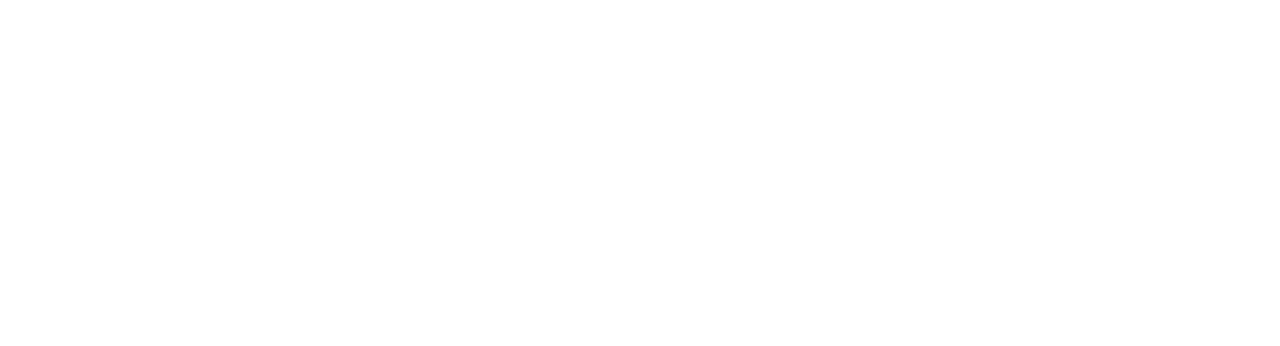
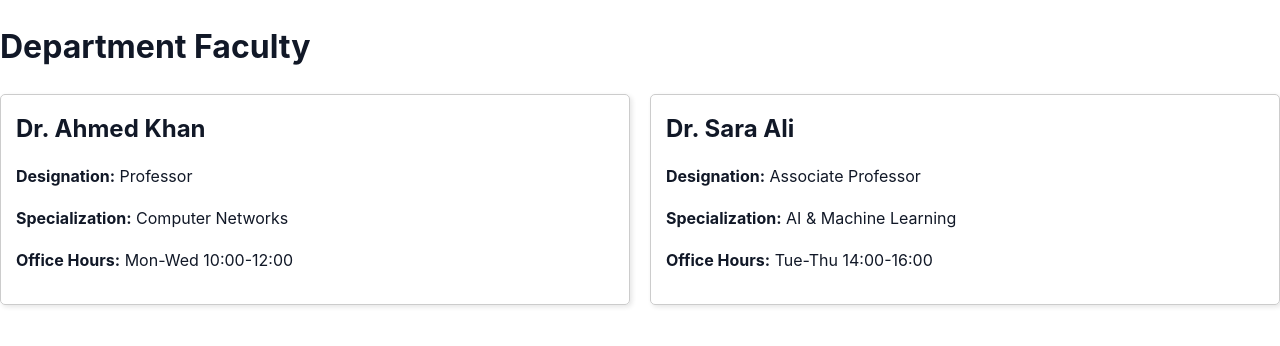
Before and after one commit to hasinkiyani/university-department-website, a website: page src/faculty.html in a window 1280 px wide. Drawn offline with Linux system fonts and the light colour scheme.

```diff
--- a/src/faculty.html
+++ b/src/faculty.html
@@ -0,0 +1,29 @@
+<!DOCTYPE html>
+<html lang="en">
+<head>
+    <meta charset="UTF-8">
+    <title>Faculty Page</title>
+    <link rel="stylesheet" href="style/style.css">
+</head>
+<body>
+    <header>
+        <h1>Department Faculty</h1>
+    </header>
+    <main>
+        <section class="faculty-list">
+            <div class="faculty-member">
+                <h2>Dr. Ahmed Khan</h2>
+                <p><strong>Designation:</strong> Professor</p>
+                <p><strong>Specialization:</strong> Computer Networks</p>
+                <p><strong>Office Hours:</strong> Mon-Wed 10:00-12:00</p>
+            </div>
+            <div class="faculty-member">
+                <h2>Dr. Sara Ali</h2>
+                <p><strong>Designation:</strong> Associate Professor</p>
+                <p><strong>Specialization:</strong> AI & Machine Learning</p>
+                <p><strong>Office Hours:</strong> Tue-Thu 14:00-16:00</p>
+            </div>
+        </section>
+    </main>
+</body>
+</html>
--- a/src/style/style.css
+++ b/src/style/style.css
@@ -69,3 +69,22 @@
 
 /* Accessibility helpers */
 a:focus{outline:3px solid rgba(11,60,93,.15);outline-offset:2px}
+
+.faculty-list {
+  display: flex;
+  flex-wrap: wrap;
+  gap: 20px;
+  justify-content: flex-start;
+}
+
+.faculty-member {
+  border: 1px solid #ccc;
+  padding: 15px;
+  flex: 1 1 250px;
+  box-shadow: 2px 2px 5px rgba(0,0,0,0.1);
+  border-radius: 5px;
+}
+
+.faculty-member h2 {
+  margin: 0 0 10px 0;
+}
```
Also changed, not shown: .github/workflows/cd-dev.yml.
